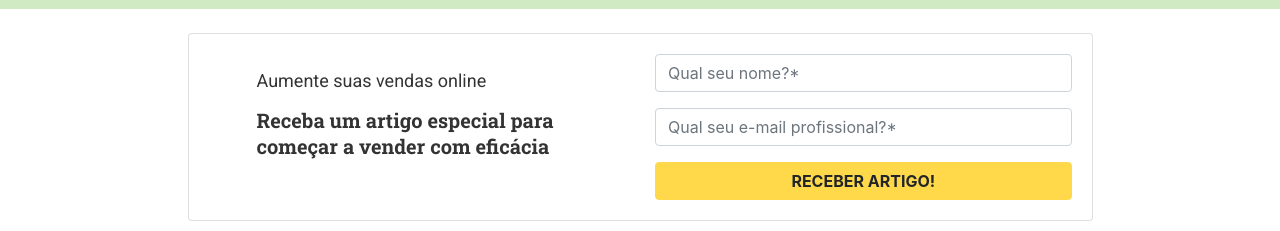
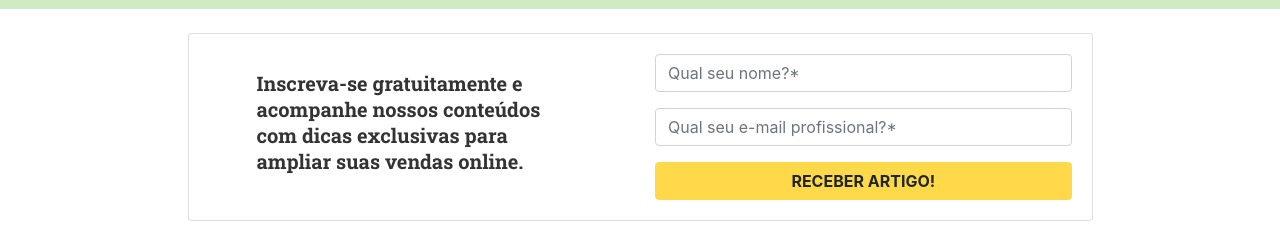
Before and after one commit to BrunoSaibert/vemvender, a website: page index.html in a window 1280 px wide. Shown: the part 1448-1679 px from the top of the page. Drawn offline with Linux system fonts and the light colour scheme.

Commit message:
Trocar frase

```diff
--- a/index.html
+++ b/index.html
@@ -208,8 +208,7 @@
         <div class="card">
           <div class="card-body row">
             <div class="col-md-6">
-              <p class="my-3 mx-5">Aumente suas vendas online</p>
-              <h3 class="my-3 mx-5">Receba um artigo especial para começar a vender com eficácia</h3>
+              <h3 class="my-3 mx-5">Inscreva-se gratuitamente e acompanhe nossos conteúdos com dicas exclusivas para ampliar suas vendas online. </h3>
             </div>
             <div class="col-md-6">
               <form class="introForm h-100">
```
Also changed, not shown: img/autor/Avatar Juliana.jpg (added).
